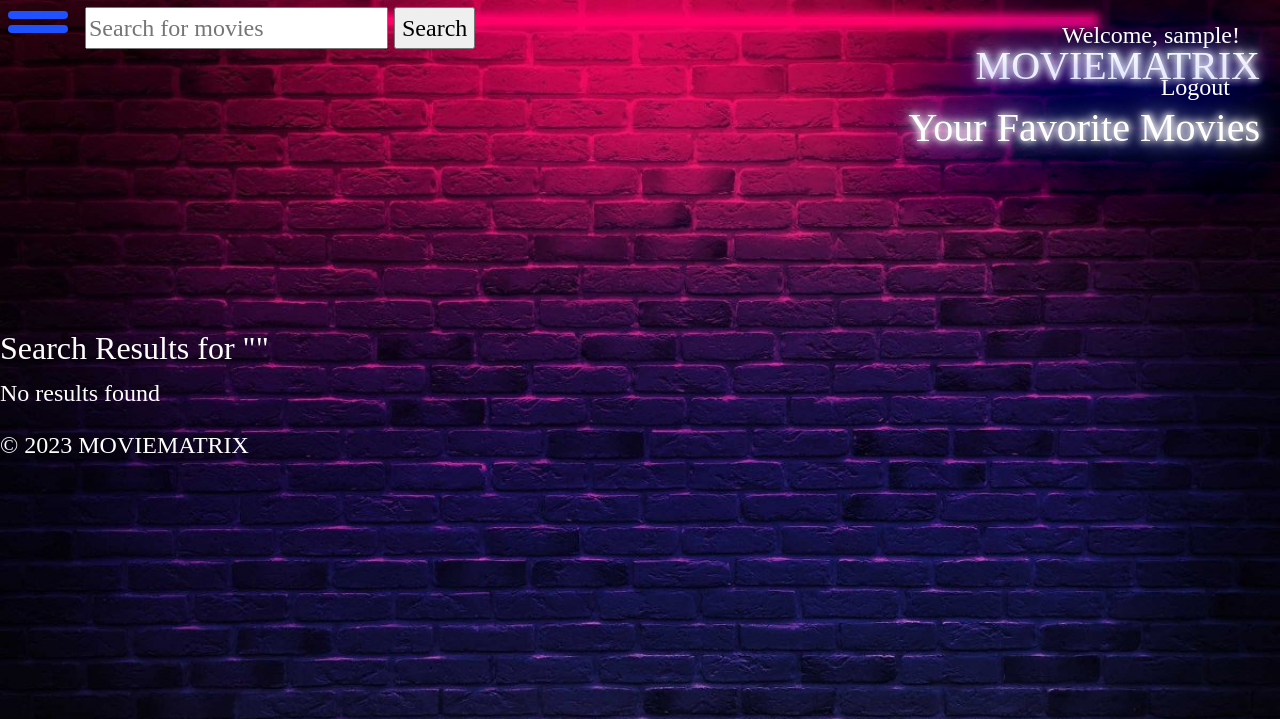
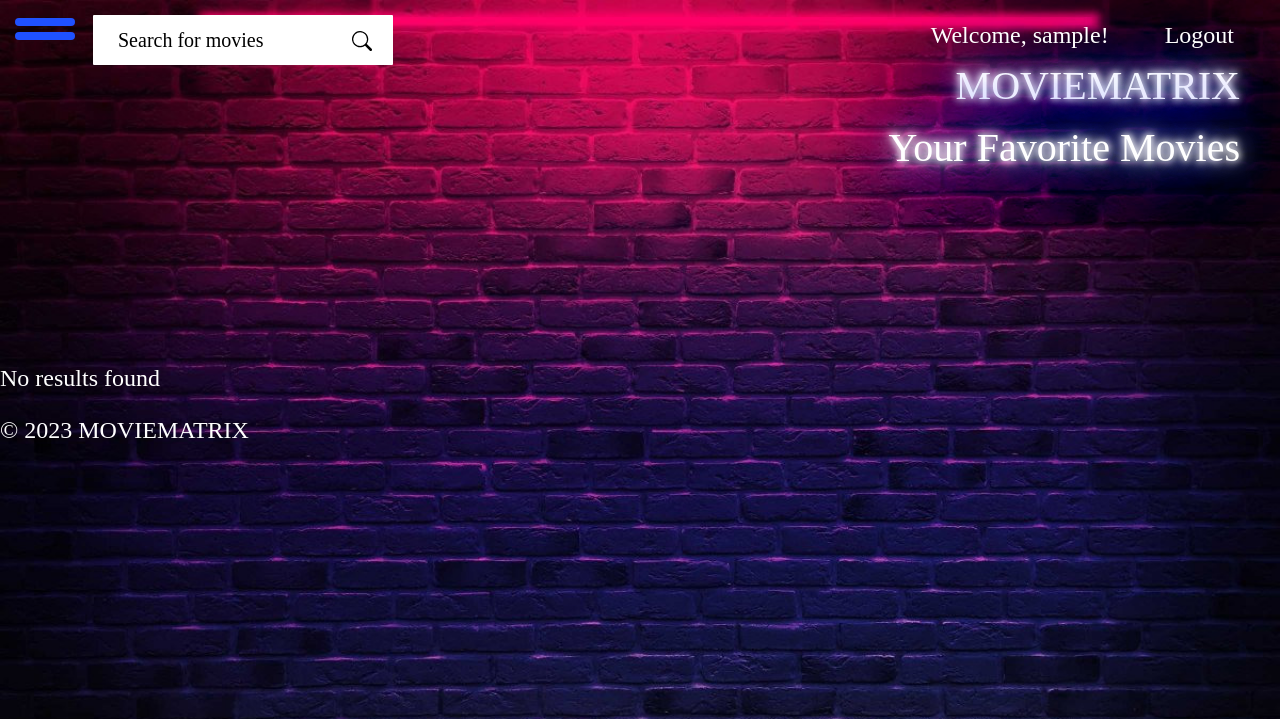
Before and after one commit to IngaFom/moviematrix, a Django app: page /search/ in a window 1280 px wide. Shown: the top 719 px of the page. Run offline with Django 4.2, Linux system fonts and the light colour scheme; the visitor is signed in with stand-in values (Sample User, id 1); some libraries are stand-ins or nearby versions.

Commit message:
search button upgraded,logout redirecting to main page, text padding and margin added.

```diff
--- a/moviematrix/moviem/static/styles.css
+++ b/moviematrix/moviem/static/styles.css
@@ -14,7 +14,7 @@
     --bar-height: 8px;
     --hamburger-gap: 6px;
     --foreground: #1f51ff;
-    --hamburger-margin: 8px;
+    --hamburger-margin: 15px;
     --animation-timing: 200ms ease-in-out;
     --hamburger-height: calc(var(--bar-height) * 3 + var(--hamburger-gap) * 2);
 }
@@ -29,8 +29,8 @@ body {
 
 .neon-container {
     position: absolute;
-    top: 50px;
-    right: 0;
+    top: 70px;
+    right: 20px;
     padding: 20px;
     text-align: right;
 }
@@ -247,7 +247,7 @@ body {
     bottom: 0;
     left: 0;
     width: 100%;
-    padding: 5px; /* Adjust padding as needed */
+    padding: 5px;
     text-align: left;
     z-index: 1000;
 
@@ -257,20 +257,51 @@ body {
     border: transparent;
     border-radius: 15px; /* Border radius for rounded corners */
     padding: 8px; /* Padding inside the search box */
-    font-size: 16px; /* Font size */
+    font-size: 22px; /* Font size */
     width: 200px; /* Set a specific width or adjust as needed */
     margin-left: 0; /* Adjust the left margin */
     color: #000; /* Text color */
+    font-style: italic;
 }
 
-/* Additional styling for search button, if applicable */
+/* Style for the search button */
 .search-button {
-    color: transparent;
+    position: absolute;
+    top: 10px;
+    left: 247px;
+    bottom: 17px;
+    width: 60px; /* Adjust the width of the button */
+    text-align: center;
+    line-height: 0; /* Adjust the line height to vertically center the icon */
+    cursor: pointer;
     border: none;
-    padding: 8px 12px;
-    cursor: pointer;
-    border-radius: 5px;
+    background-color: white;
 }
+
+
+/* Style for the search box container */
+.search-box {
+    position: relative;
+}
+
+/* Style for the search box input */
+.search-box input {
+    border:none;
+    border-radius: 1px;
+    padding: 10px 5px 10px 25px; /* Adjust padding to accommodate the magnifying glass */
+    font-size: 20px;
+    width: 300px;
+    color: #333;
+    background-repeat: no-repeat;
+    background-position: right 10px center; /* Adjust the position of the magnifying glass */
+    background-size: 40px; /* Adjust the size of the magnifying glass */
+}
+
+/* Placeholder text style */
+.search-box input::placeholder {
+    color: #000000;
+}
+
 
 .movie-details-container {
     display: inline-flex;
@@ -360,3 +391,6 @@ form {
     color: #ffffff;
     text-decoration: none;
 }
+.user-info a.logout {
+    margin-right: 6px;
+}
--- a/moviematrix/moviem/templates/homepage/base.html
+++ b/moviematrix/moviem/templates/homepage/base.html
@@ -21,8 +21,7 @@
             <div class="user-container">
                 <div class="user-info">
                     {% if user.is_authenticated %}
-                        <p>Welcome, {{ user.username }}!</p>
-                        <p><a style="color: white; margin-right: 10px;" href="{% url 'logout' %}" class="space-between">Logout</a></p>
+                        <p>Welcome, {{ user.username }}! <a style="color: white; margin-left: 50px;" href="{% url 'logout' %}" class="space-between logout">Logout</a></p> </p>
                     {% else %}
                         <a href="{% url 'login' %}">Login</a>
                         <span class="space-between"></span>
@@ -86,6 +85,7 @@
                     allCategoriesSubMenu.style.display = (allCategoriesSubMenu.style.display === "none") ? "block" : "none";
                 });
             });
+
         </script>
     {% endblock %}
     <footer>
--- a/moviematrix/moviem/templates/movies/registration/registration_form.html
+++ b/moviematrix/moviem/templates/movies/registration/registration_form.html
@@ -4,9 +4,9 @@
     <div class="container">
         <div class="row justify-content-center">
             <div class="col-md-6">
-                <h2 class="mb-4">Register</h2>
                 <form method="post">
                     {% csrf_token %}
+                    <h2 style="margin-left: 200px;">Register</h2>
                     <div class="mb-3">
                         {{ form.email.label_tag }}
                         {{ form.email }}
--- a/moviematrix/moviem/templates/movies/search_form.html
+++ b/moviematrix/moviem/templates/movies/search_form.html
@@ -1,8 +1,13 @@
-
 
 <form action="{% url 'movie_search' %}" method="get" class="search-form">
-    <label>
-        <input type="text" name="q" placeholder="Search for movies">
-    </label>
-    <input type="submit" value="Search">
+    <div class="search-box">
+        <label>
+            <input type="text" name="q" placeholder="Search for movies">
+        </label>
+        <button type="submit" class="search-button">
+            <svg xmlns="http://www.w3.org/2000/svg" width="20" height="20" fill="currentColor" class="bi bi-search" viewBox="0 0 16 16">
+                <path d="M11.742 10.344a6.5 6.5 0 1 0-1.397 1.398h-.001c.03.04.062.078.098.115l3.85 3.85a1 1 0 0 0 1.415-1.414l-3.85-3.85a1.007 1.007 0 0 0-.115-.1zM12 6.5a5.5 5.5 0 1 1-11 0 5.5 5.5 0 0 1 11 0"/>
+            </svg>
+        </button>
+    </div>
 </form>
--- a/moviematrix/moviem/templates/movies/search_results.html
+++ b/moviematrix/moviem/templates/movies/search_results.html
@@ -2,12 +2,12 @@
 
 
 {% block content %}
-  <h2>Search Results for "{{ query }}"</h2>
+
 
   {% if results %}
-    <ul>
+    <ul style="color: #ffffff">
       {% for result in results %}
-        <li><a href="{% url 'movie_details' result.id %}">{{ result.title }}</a></li>
+        <li><a href="{% url 'movie_details' result.id %}" style="color: inherit">{{ result.title }}</a></li>
       {% endfor %}
     </ul>
   {% else %}
--- a/moviematrix/moviem/urls.py
+++ b/moviematrix/moviem/urls.py
@@ -3,18 +3,16 @@ from django.contrib.auth import views as auth_views
 from django.urls import path, include
 
 from . import views
-from .views import register, user_login, movie_search, profile, ProfileView
+from .views import register, user_login, movie_search, profile
 
 urlpatterns = [
     path('', views.base, name='base'),
-    path('profile/', views.profile, name='profile'),
     path('movie_list/<int:genre_id>', views.movie_list, name='movie_list'),
     path('movie_details/<int:movie_id>', views.movie_details, name='movie_details'),
     path('logout/', auth_views.LogoutView.as_view(), name='logout'),
     path('register/', register, name='register'),
     path('login/', user_login, name='login'),
     path('search/', movie_search, name='movie_search'),
-    path('accounts/profile/', ProfileView.as_view(), name='accounts_profile'),
     path('password_reset/', auth_views.PasswordResetView.as_view(), name='password_reset'),
     path('password_reset/done/', auth_views.PasswordResetDoneView.as_view(), name='password_reset_done'),
     path('reset/<uidb64>/<token>/', auth_views.PasswordResetConfirmView.as_view(), name='password_reset_confirm'),
--- a/moviematrix/moviem/views.py
+++ b/moviematrix/moviem/views.py
@@ -3,12 +3,9 @@ from django.shortcuts import render
 from django.contrib.auth.forms import AuthenticationForm
 from django.contrib.auth import login
 from django.contrib.auth.decorators import login_required
-from django.contrib.auth.mixins import LoginRequiredMixin
 from django.shortcuts import redirect
 from .api import fetch_api
 from .forms import CustomUserCreationForm
-
-from django.views.generic import TemplateView
 from .models import UserProfile
 
 
@@ -173,7 +170,3 @@ def user_login(request):
         'registration/login.html',
         {'form': form}
     )
-
-
-class ProfileView(LoginRequiredMixin, TemplateView):
-    template_name = 'homepage/profile.html'
--- a/moviematrix/moviematrix/settings.py
+++ b/moviematrix/moviematrix/settings.py
@@ -136,9 +136,9 @@ STATICFILES_DIRS = [
 
 DEFAULT_AUTO_FIELD = 'django.db.models.BigAutoField'
 
-LOGIN_URL = "/login/"
+LOGIN_REDIRECT_URL = 'http://127.0.0.1:8000/'
 
-
+LOGOUT_REDIRECT_URL = "http://127.0.0.1:8000/"
 # Use console backend for testing
 EMAIL_BACKEND = 'django.core.mail.backends.console.EmailBackend'
 # Set the sender email address
```
Also changed, not shown: moviematrix/moviem/templates/registration/login.html (+10 -6 lines).
